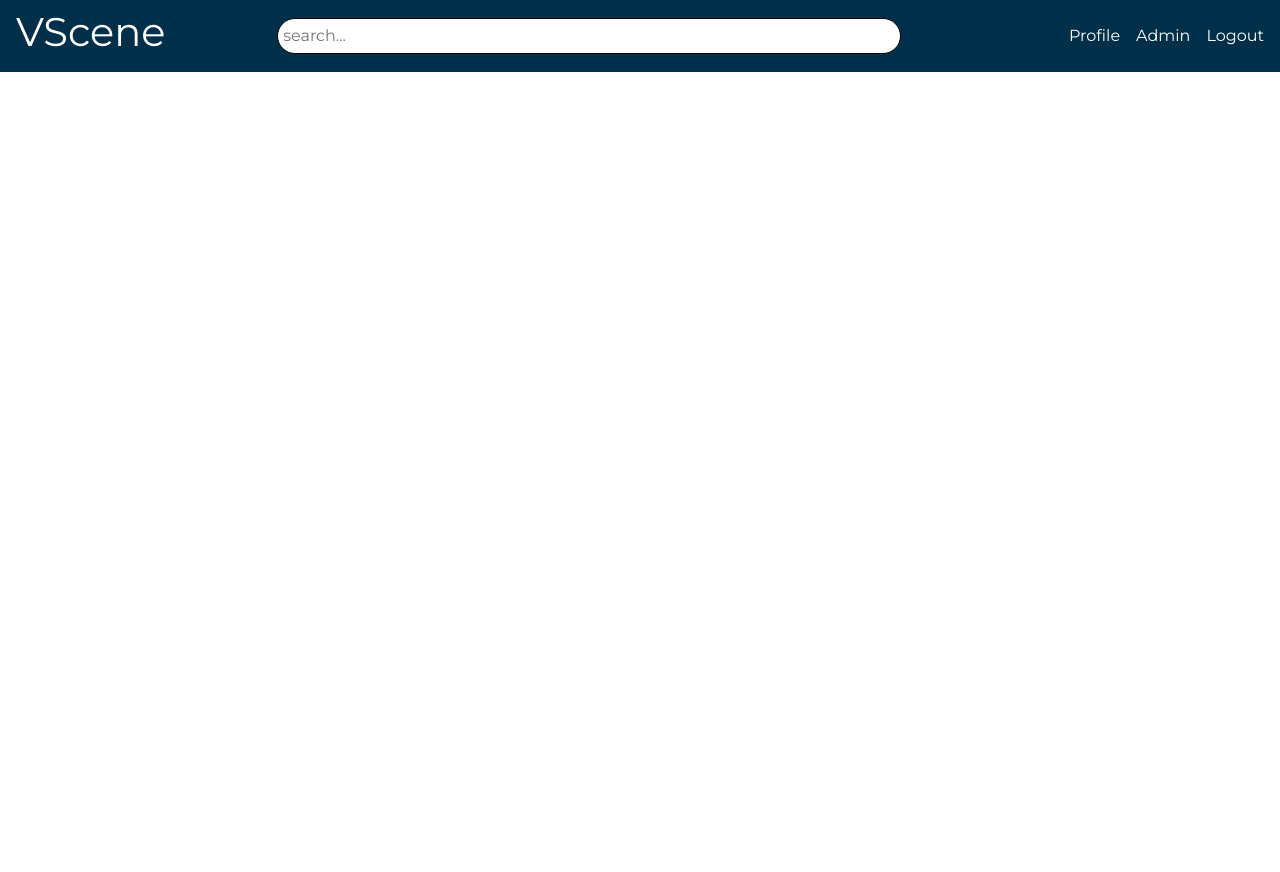
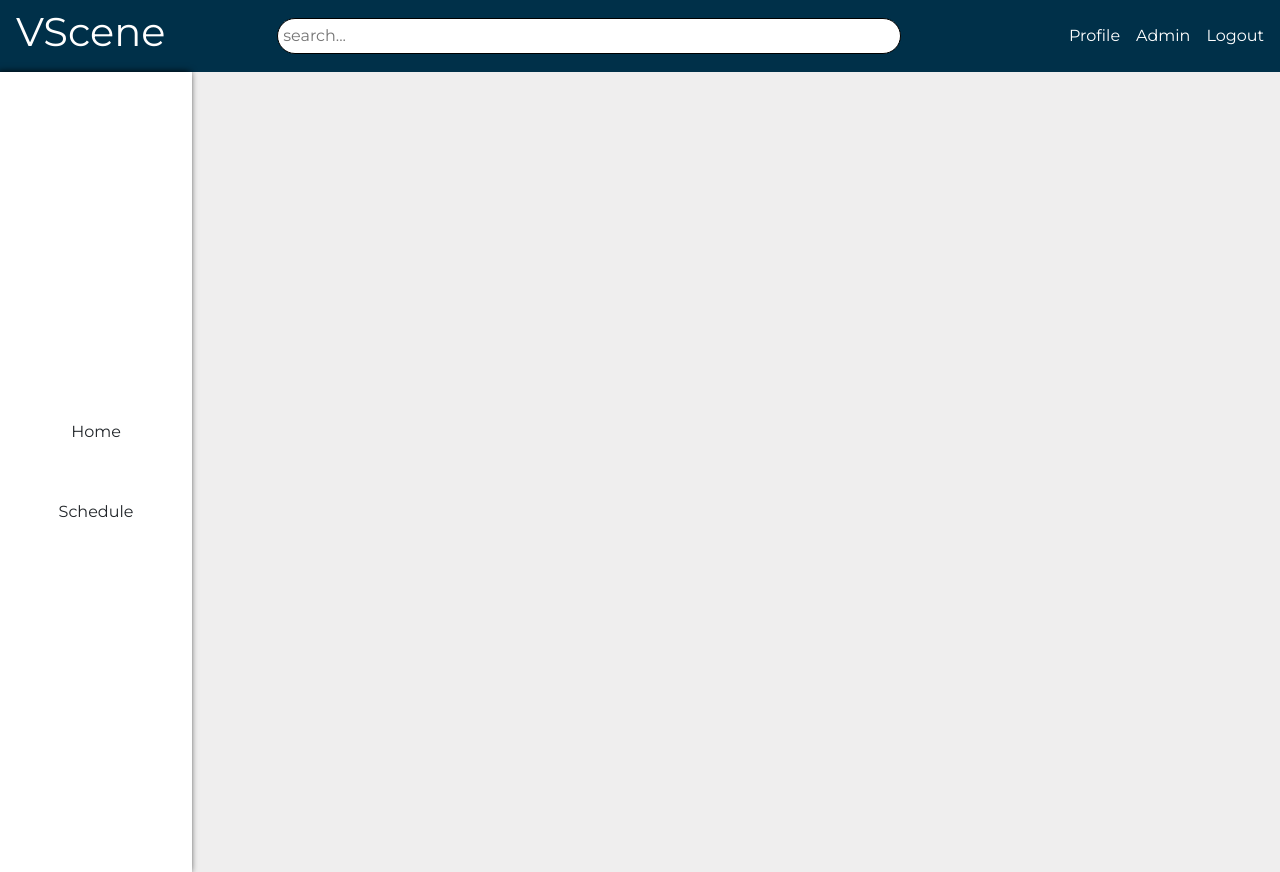
Before and after one commit to grford15/AjentaProject, a React (Create React App) app: page / in a window 1280 px wide. Before the commit the page ends 800 px from the top, so only its background shows below. Built offline with nearby package versions, Linux system fonts and the light colour scheme.

Commit message:
add sidebar & css

```diff
--- a/src/App.css
+++ b/src/App.css
@@ -1,3 +1,3 @@
 body {
-  background-color: #efeeee;
+  background-color: #efeeee !important;
 }
--- a/src/App.js
+++ b/src/App.js
@@ -1,6 +1,7 @@
 import React from 'react';
 import './App.css';
 import NavBar from './components/nav-bar';
+import SideNavBar from './components/side-nav-bar';
 
 function App() {
   return (
@@ -8,6 +9,9 @@ function App() {
       <header>
         <NavBar />
       </header>
+      <main>
+        <SideNavBar />
+      </main>
     </div>
   );
 }
--- a/src/components/nav-bar.js
+++ b/src/components/nav-bar.js
@@ -1,5 +1,4 @@
 import React from 'react'
-
 
 import "../styling/nav-bar.css"
 
--- /dev/null
+++ b/src/components/side-nav-bar.js
@@ -0,0 +1,16 @@
+import React from 'react'
+
+import "../styling/side-nav-bar.css"
+
+const SideNavBar = () =>
+
+    <div id="side-bar">
+        <div className="links">
+            Home
+        </div>
+        <div className="links">
+            Schedule
+        </div>
+    </div>
+
+export default SideNavBar
--- /dev/null
+++ b/src/styling/side-nav-bar.css
@@ -0,0 +1,18 @@
+#side-bar {
+    height: 100%;
+    width: 15%;
+    position: absolute;
+    background-color: #ffffff;
+    display: flex;
+    flex-direction: column;
+    justify-content: center;
+    box-shadow: -2px 0px 7px 0px black;
+}
+
+.links {
+    height: 10%;
+    background-color: white;
+    display: flex;
+    justify-content: center;
+    align-items: center;
+}
```
